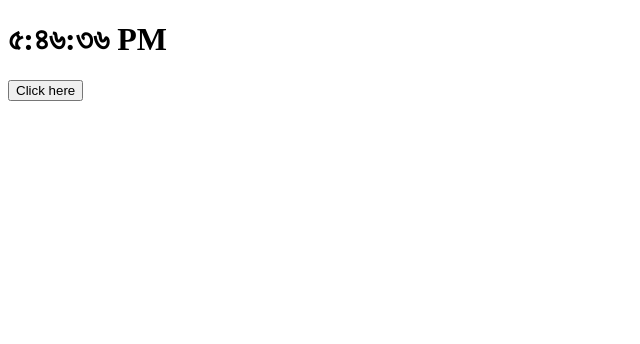
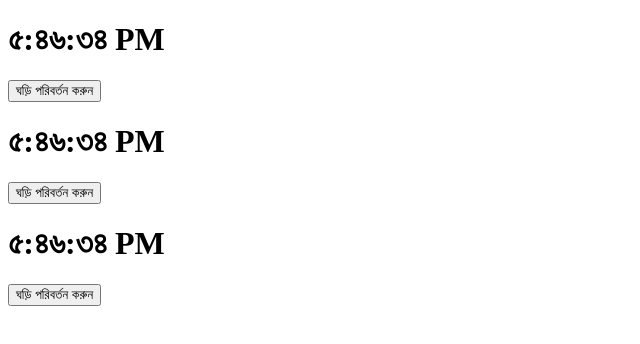
Before and after one commit to shahriarshaon1993/myreactapp, a React (Vite) app: page / in a window 1280 px wide. Shown: the top 344 px of the page, without its empty margins (0-640 px from the left). Built offline with nearby package versions, Linux system fonts and the light colour scheme.

Commit message:
feat(09): React Conditional Rendering, List and Keys

```diff
--- a/src/App.jsx
+++ b/src/App.jsx
@@ -1,10 +1,11 @@
-import Clock from "./components/Clock";
+import ClockList from "./components/ClockList";
 
 function App() {
-    console.log("app component rendered");
+    const quantities = [1, 2, 3];
+
     return (
         <>
-            <Clock />
+            <ClockList quantities={quantities} />
         </>
     );
 }
--- a/src/components/Button.jsx
+++ b/src/components/Button.jsx
@@ -3,9 +3,9 @@ import React from "react";
 class Button extends React.Component {
     shouldComponentUpdate(nextProps) {
         const { change: currentChange, locale: currentLocale } = this.props;
-        const { change: nextChange, locale: ç } = nextProps;
+        const { change: nextChange, locale: nextLocal } = nextProps;
 
-        if (currentChange === nextChange && currentLocale === currentLocale) {
+        if (currentChange === nextChange && currentLocale === nextLocal) {
             return false;
         }
 
@@ -13,13 +13,16 @@ class Button extends React.Component {
     }
 
     render() {
-        console.log("button component rendered");
-        const { change, locale } = this.props;
+        const { change, locale, show } = this.props;
 
         return (
-            <button type="button" onClick={() => change(locale)}>
-                Click here
-            </button>
+            <>
+                <button type="button" onClick={() => change(locale)}>
+                    {locale === "bn-BD" ? "Change Click" : "ঘড়ি পরিবর্তন করুন"}
+                </button>
+
+                <p>{show && "Hello, I am true!"}</p>
+            </>
         );
     }
 }
--- a/src/components/Clock.jsx
+++ b/src/components/Clock.jsx
@@ -25,7 +25,6 @@ class Clock extends React.Component {
     };
 
     render() {
-        console.log("clock component rendered");
         const { date, locale } = this.state;
 
         return (
@@ -36,7 +35,19 @@ class Clock extends React.Component {
                     </span>
                 </h1>
 
-                <Button change={this.handleClick} locale="en-US" />
+                {locale === "bn-BD" ? (
+                    <Button
+                        change={this.handleClick}
+                        locale="en-US"
+                        show={false}
+                    />
+                ) : (
+                    <Button
+                        change={this.handleClick}
+                        locale="bn-BD"
+                        show={true}
+                    />
+                )}
             </>
         );
     }
--- /dev/null
+++ b/src/components/ClockList.jsx
@@ -0,0 +1,11 @@
+import Clock from "./Clock";
+
+export default function ClockList({ quantities = [] }) {
+    return (
+        <>
+            {quantities.map((key) => (
+                <Clock key={key} />
+            ))}
+        </>
+    );
+}
```
